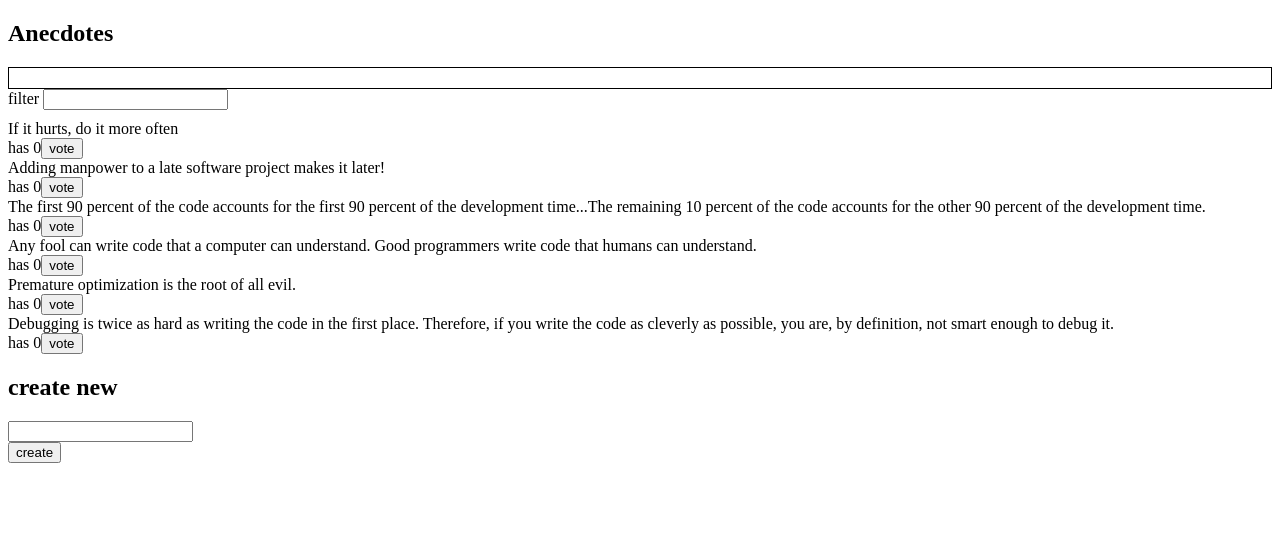
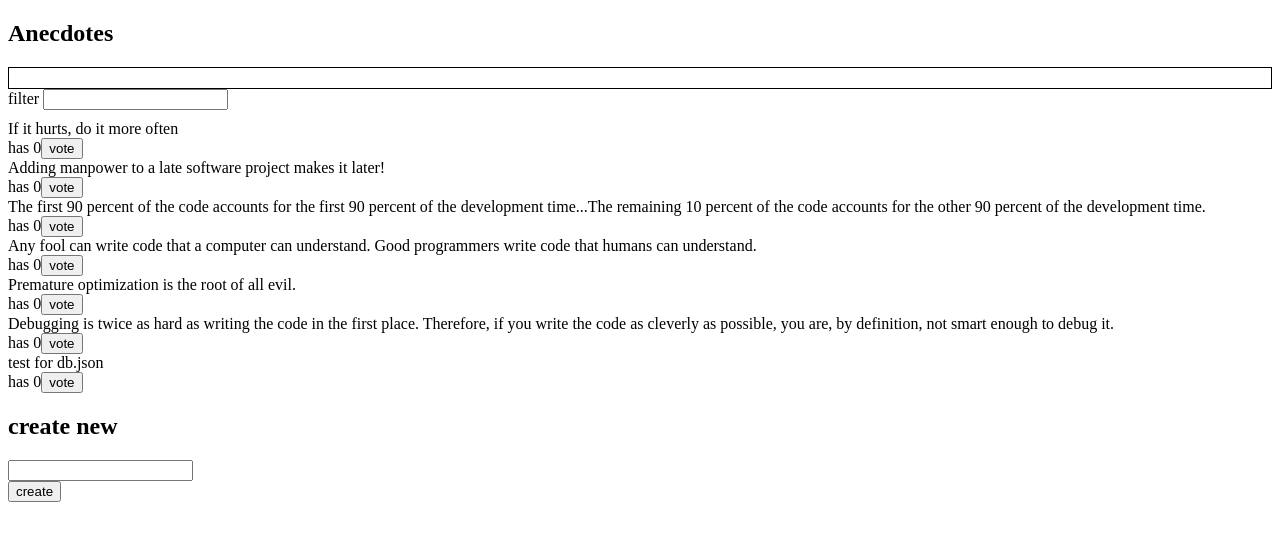
Before and after one commit to amirthapamagar2053/FO-Part-6-Redux-Anecdotes, a React (Create React App) app: page / in a window 1280 px wide. Shown: the top 540 px of the page. Built offline with nearby package versions, Linux system fonts and the light colour scheme; data requests are answered from the project's data file.

Commit message:
feat:fin 6.14 (save anecdote in backend)  !#verify

```diff
--- a/db.json
+++ b/db.json
@@ -29,6 +29,11 @@
       "content": "Debugging is twice as hard as writing the code in the first place. Therefore, if you write the code as cleverly as possible, you are, by definition, not smart enough to debug it.",
       "id": "98312",
       "votes": 0
+    },
+    {
+      "content": "test for db.json",
+      "votes": 0,
+      "id": "5FOevUI"
     }
   ]
 }
--- a/src/App.js
+++ b/src/App.js
@@ -43,11 +43,28 @@ const App = () => {
     }, 5000);
   };
 
-  const addAnecdote = (event) => {
+  /*FUNTION USED FOR WITHOUT BACKEND OR AXIOS -- DB.JSON
+  ============================================================
+  // const addAnecdote = (event) => {
+  //   event.preventDefault();
+  //   const anecdotePhrases = event.target.anecdote.value;
+  //   event.target.anecdote.value = "";
+  //   dispatch(addAnecdoteAction(anecdotePhrases));
+  //   dispatch(set_Notification(anecdotePhrases));
+  //   setTimeout(() => {
+  //     dispatch(remove_Notification(""));
+  //   }, 5000);
+  // };
+  */
+
+  //USED WITH AXIOS
+  // =============================================
+  const addAnecdote = async (event) => {
     event.preventDefault();
     const anecdotePhrases = event.target.anecdote.value;
     event.target.anecdote.value = "";
-    dispatch(addAnecdoteAction(anecdotePhrases));
+    const newAnecdote = await anecdoteSerive.createNew(anecdotePhrases);
+    dispatch(addAnecdoteAction(newAnecdote));
     dispatch(set_Notification(anecdotePhrases));
     setTimeout(() => {
       dispatch(remove_Notification(""));
--- a/src/reducers/anecdoteReducer.js
+++ b/src/reducers/anecdoteReducer.js
@@ -1,25 +1,25 @@
 import { createSlice } from "@reduxjs/toolkit";
 
-const anecdotesAtStart = [
-  "If it hurts, do it more often",
-  "Adding manpower to a late software project makes it later!",
-  "The first 90 percent of the code accounts for the first 90 percent of the development time...The remaining 10 percent of the code accounts for the other 90 percent of the development time.",
-  "Any fool can write code that a computer can understand. Good programmers write code that humans can understand.",
-  "Premature optimization is the root of all evil.",
-  "Debugging is twice as hard as writing the code in the first place. Therefore, if you write the code as cleverly as possible, you are, by definition, not smart enough to debug it.",
-];
+// const anecdotesAtStart = [
+//   "If it hurts, do it more often",
+//   "Adding manpower to a late software project makes it later!",
+//   "The first 90 percent of the code accounts for the first 90 percent of the development time...The remaining 10 percent of the code accounts for the other 90 percent of the development time.",
+//   "Any fool can write code that a computer can understand. Good programmers write code that humans can understand.",
+//   "Premature optimization is the root of all evil.",
+//   "Debugging is twice as hard as writing the code in the first place. Therefore, if you write the code as cleverly as possible, you are, by definition, not smart enough to debug it.",
+// ];
 
-const getId = () => (100000 * Math.random()).toFixed(0);
+// const getId = () => (100000 * Math.random()).toFixed(0);
 
-const asObject = (anecdote) => {
-  return {
-    content: anecdote,
-    id: getId(),
-    votes: 0,
-  };
-};
+// const asObject = (anecdote) => {
+//   return {
+//     content: anecdote,
+//     id: getId(),
+//     votes: 0,
+//   };
+// };
 
-const initialState = anecdotesAtStart.map(asObject);
+// const initialState = anecdotesAtStart.map(asObject);
 
 /* REDUCERS WITHOUT USING REDUCER TOOLKIT
 ====================================================
@@ -57,8 +57,17 @@ const anecdoteSlice = createSlice({
   name: "anecdotes",
   initialState: [],
   reducers: {
+    /* USED FOR WIHTOUT DB.JSON or within defined anecdote array
+    ========================================
+    // addAnecdoteAction(state, action) {
+    //   return [...state, asObject(action.payload)];
+    // },
+    ==============================================
+   */
+
+    //USED FOR THE DB.JSON OR THE RESPONSE FROM THE AXIOS
     addAnecdoteAction(state, action) {
-      return [...state, asObject(action.payload)];
+      return [...state, action.payload];
     },
 
     increaseVoteAction(state, action) {
@@ -76,6 +85,10 @@ const anecdoteSlice = createSlice({
     // setAnecdote is used for setting the data from the db.json(backend) in store
     setAnecdote(state, action) {
       return action.payload;
+    },
+
+    appendAnecdote(state, action) {
+      state.push(action.payload);
     },
   },
 });
--- a/src/services/anecdote.js
+++ b/src/services/anecdote.js
@@ -7,4 +7,10 @@ const getAll = async () => {
   return response.data;
 };
 
-export default { getAll };
+const createNew = async (content) => {
+  const object = { content, votes: 0 };
+  const response = await axios.post(baseUrl, object);
+  return response.data;
+};
+
+export default { getAll, createNew };
```
